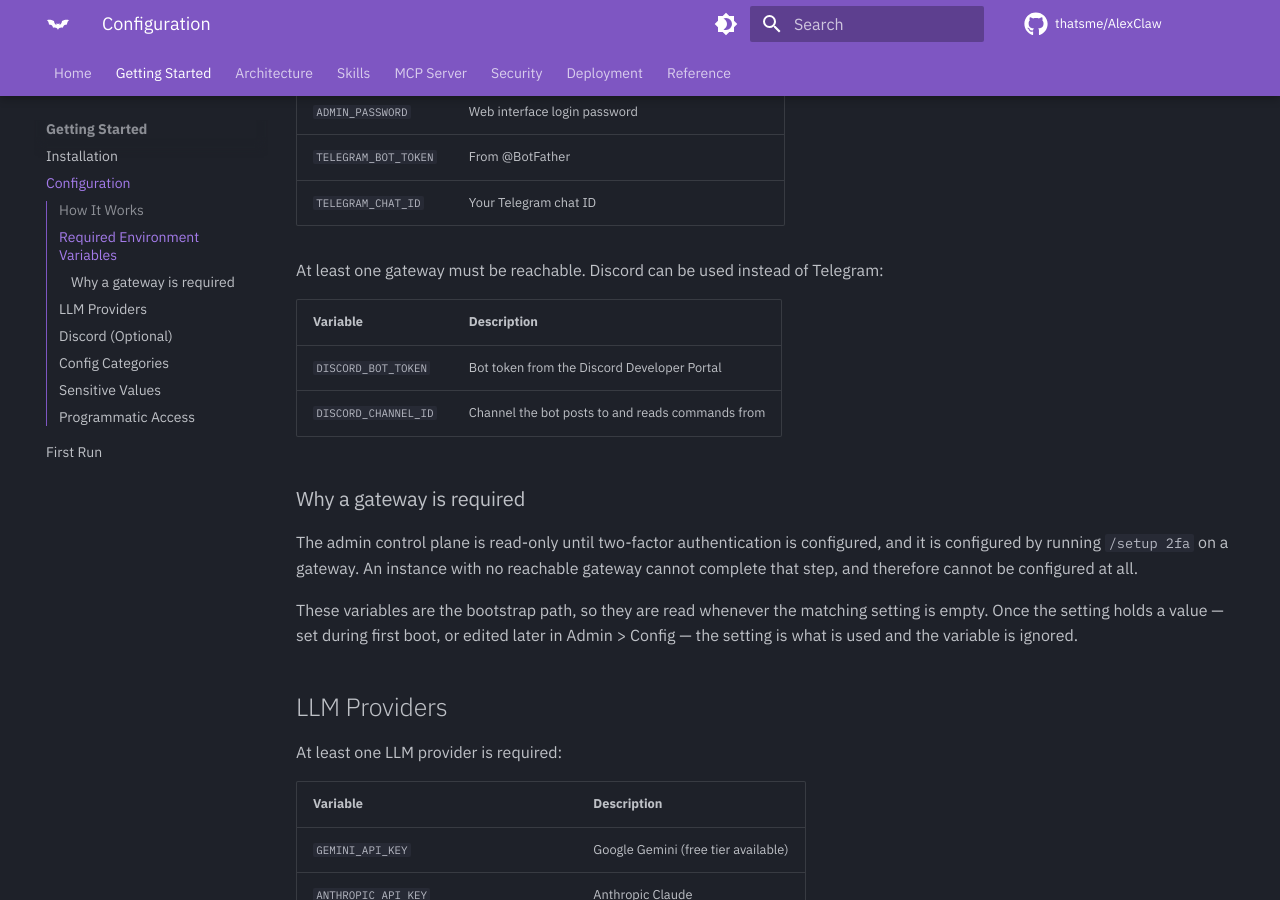
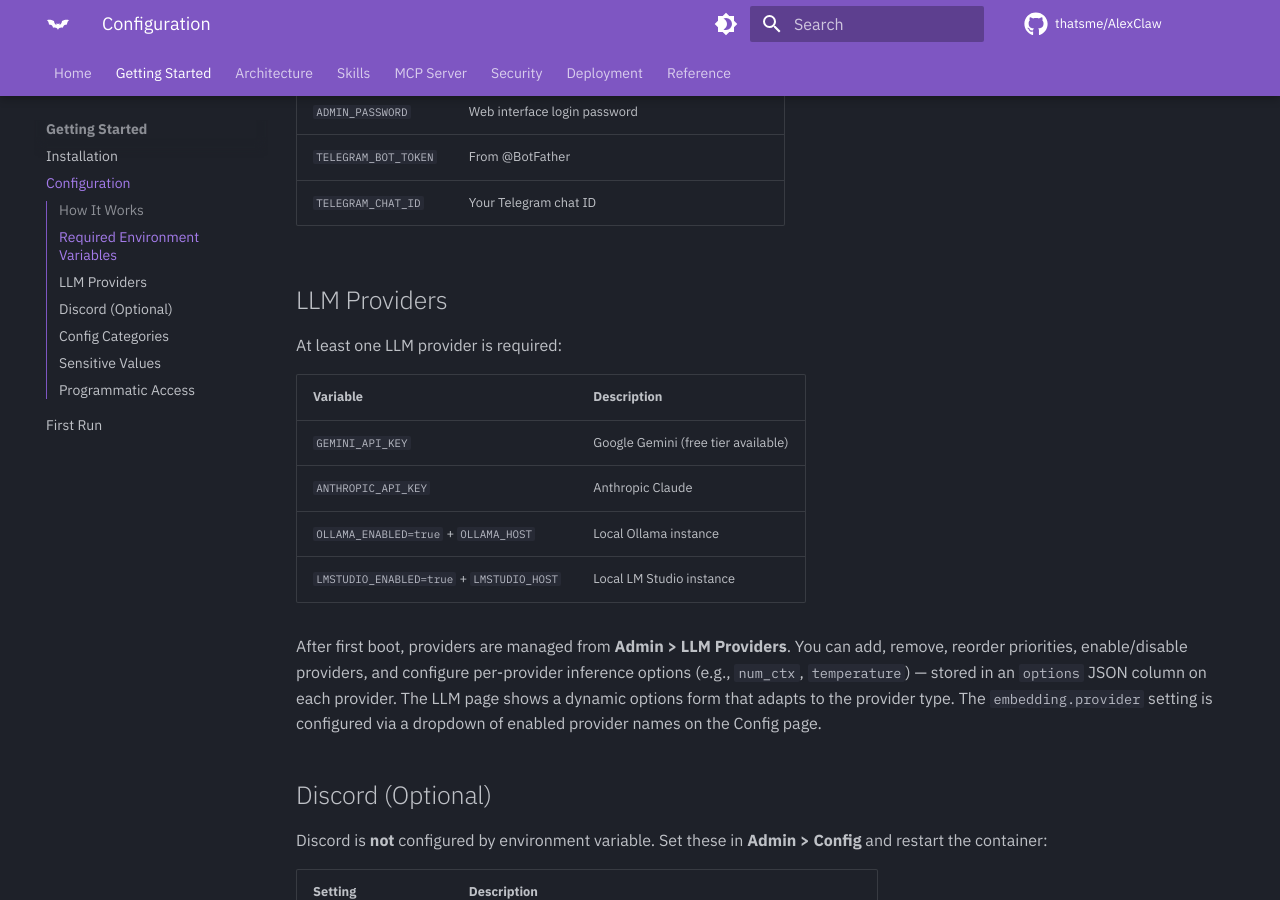
Before and after one commit to thatsme/AlexClaw, an MkDocs documentation site: the page built from docs/getting-started/configuration.md, in a window 1280 px wide and 900 px high, scrolled down 934 px. Built offline with MkDocs 1.6.1 and Material for MkDocs 9.7.7, drawn with Linux system fonts in a browser that asks for light colours; comment, search, counter and statistics services are not loaded.

Commit message:
revert(auth): drop environment-based recovery
The DISCORD_BOT_TOKEN and DISCORD_CHANNEL_ID fallbacks, and the read-time
resolution that went with them, existed to answer one question: how does an
instance whose gateway is unreachable get back in? Recovery codes answer it
properly, so the environment does not have to, and a second way in is a second
thing to get wrong.

Gateway.Credentials is gone. Telegram and Discord read their settings directly
again, exactly as they did before this branch, and the seeder's existing
env handling for Telegram — which predates it — is untouched.

What replaces it in the messages is a place rather than a procedure: "Set it up
under Services → Two-factor authentication" in the refusal, the restore, and
the boot notice. That page exists now, which it did not when the environment
was the only answer.

1553 tests, 0 failures — sixteen fewer than the last commit because the tests
for the removed fallback went with it. Credo: no new issues.

```diff
--- a/docs/getting-started/configuration.md
+++ b/docs/getting-started/configuration.md
@@ -31,26 +31,6 @@ These must be set in `.env` before first boot:
 | `ADMIN_PASSWORD` | Web interface login password |
 | `TELEGRAM_BOT_TOKEN` | From @BotFather |
 | `TELEGRAM_CHAT_ID` | Your Telegram chat ID |
-
-At least one gateway must be reachable. Discord can be used instead of
-Telegram:
-
-| Variable | Description |
-|---|---|
-| `DISCORD_BOT_TOKEN` | Bot token from the Discord Developer Portal |
-| `DISCORD_CHANNEL_ID` | Channel the bot posts to and reads commands from |
-
-### Why a gateway is required
-
-The admin control plane is read-only until two-factor authentication is
-configured, and it is configured by running `/setup 2fa` on a gateway. An
-instance with no reachable gateway cannot complete that step, and therefore
-cannot be configured at all.
-
-These variables are the bootstrap path, so they are read whenever the matching
-setting is empty. Once the setting holds a value — set during first boot, or
-edited later in Admin > Config — the setting is what is used and the variable
-is ignored.
 
 ## LLM Providers
 
```
Also changed, not shown: SECURITY.md (+6 -15 lines), docs/reference/env-vars.md (+0 -9 lines), 9 other files.
